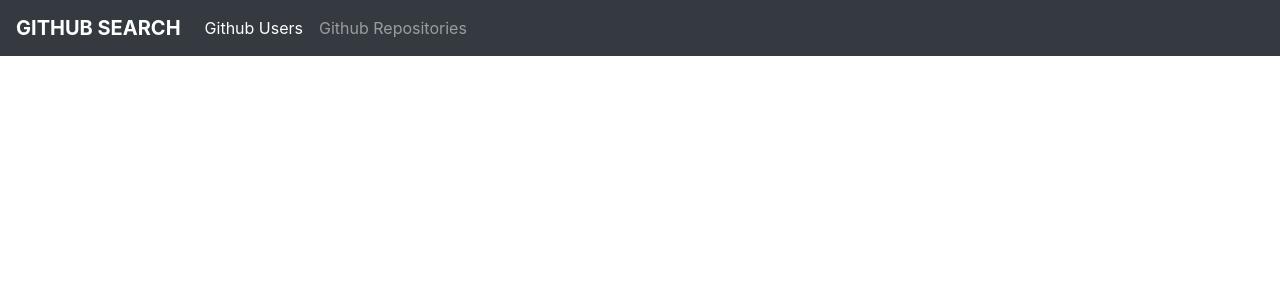
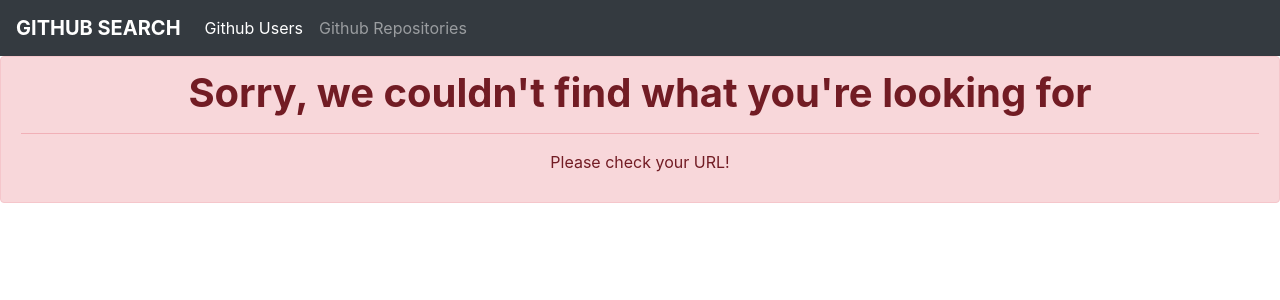
Before and after one commit to Derrick-Nyongesa/GithubSearch, an Angular app: page / in a window 1280 px wide. Shown: the top 300 px of the page. Built offline with nearby package versions, Linux system fonts and the light colour scheme.

Commit message:
added an alert method

```diff
--- a/src/app/app-routing.module.ts
+++ b/src/app/app-routing.module.ts
@@ -2,10 +2,12 @@
 import { RouterModule, Routes } from '@angular/router';
 import { UsersComponent } from './users/users.component';
 import { RepositoriesComponent } from './repositories/repositories.component';
+import { NotFoundComponent } from './not-found/not-found.component';
 
 const routes: Routes = [
   { path: 'users', component: UsersComponent},
-  { path: 'repositories', component: RepositoriesComponent}
+  { path: 'repositories', component: RepositoriesComponent},
+  { path: '**', component: NotFoundComponent}
 ];
 
 @NgModule({
--- a/src/app/not-found/not-found.component.html
+++ b/src/app/not-found/not-found.component.html
@@ -1 +1,16 @@
-<p>not-found works!</p>
+<!DOCTYPE html>
+<html lang="en">
+<head>
+    <meta charset="UTF-8">
+    <meta http-equiv="X-UA-Compatible" content="IE=edge">
+    <meta name="viewport" content="width=device-width, initial-scale=1.0">
+    <title>Document</title>
+</head>
+<body>
+    <div class="alert alert-danger" role="alert">
+        <h1 class="text-center"><b>Sorry, we couldn't find what you're looking for</b></h1>
+        <hr>
+        <p class="text-center">Please check your URL!</p>
+      </div>
+</body>
+</html>
```
